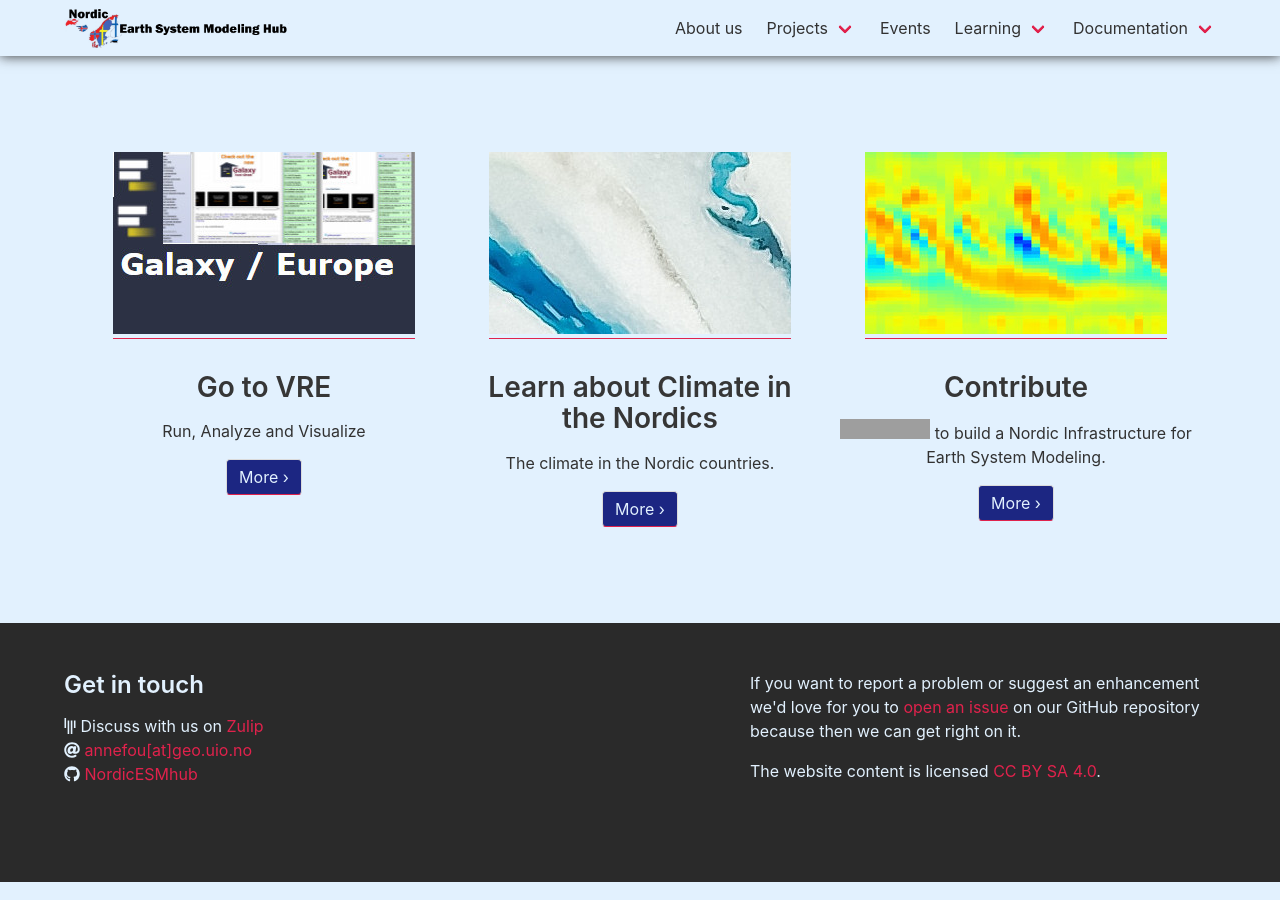
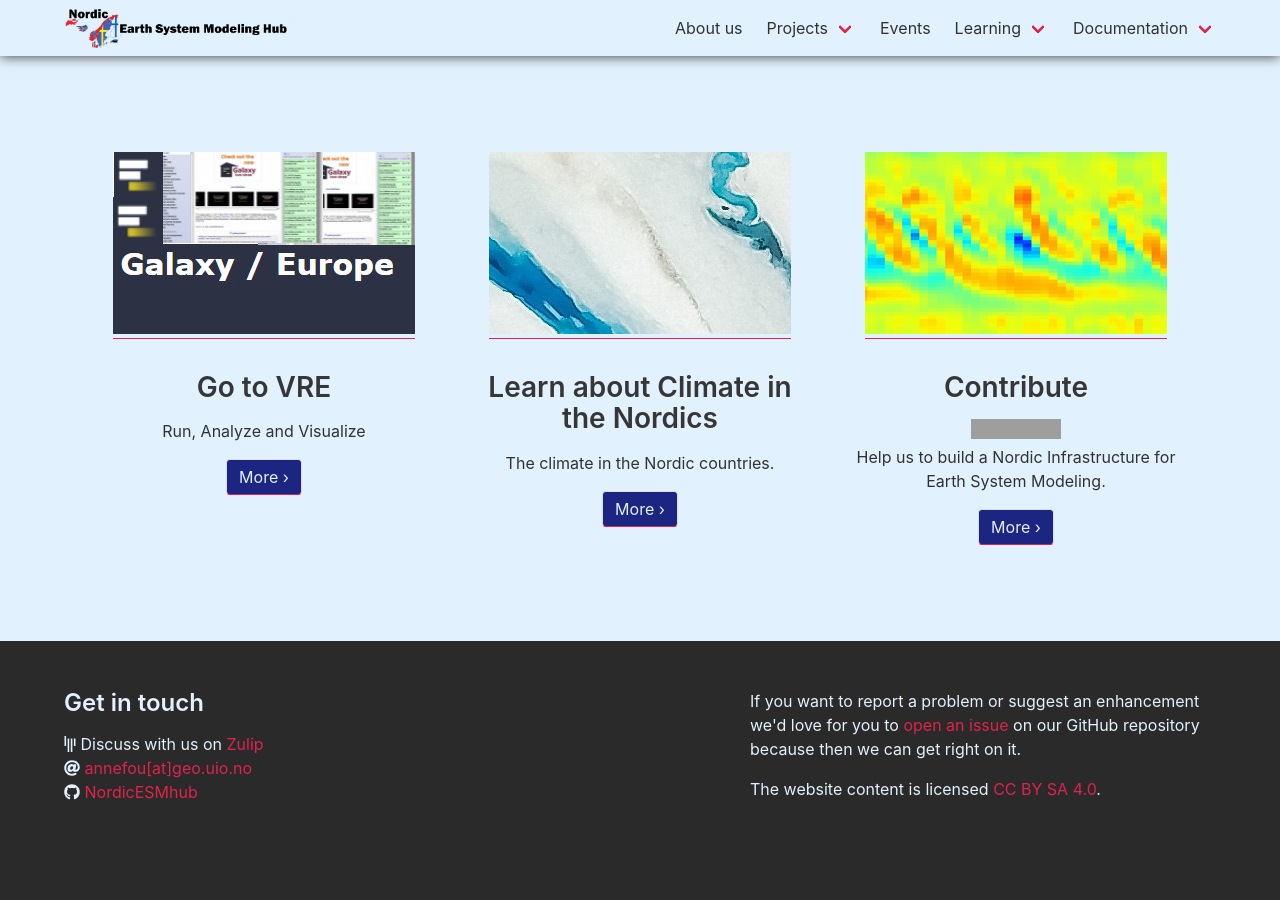
Before and after one commit to NordicESMhub/nordicesmhub.github.io, a Jekyll site: the page built from index.md, in a window 1280 px wide and 900 px high, scrolled down 766 px. Built offline with Jekyll 4.4.1, drawn with Linux system fonts in a browser that asks for light colours; nearby versions of some CDN libraries; grey boxes are pictures that could not be loaded.

Commit message:
text changed and newline added

```diff
--- a/index.md
+++ b/index.md
@@ -19,7 +19,7 @@ widget3:
   title: "Contribute"
   url: '/projects/ines'
   image: /images/widget-3-302x182.jpg
-  text: '<img src="https://img.shields.io/badge/join%20us-on%20zulip-blue.svg"> to build a Nordic Infrastructure for Earth System Modeling.'
+  text: '<img src="https://img.shields.io/badge/join%20us-on%20zulip-blue.svg"> <br> Help us to build a Nordic Infrastructure for Earth System Modeling.'
 ---
 
 The aim of the Nordic Earth System Modeling Hub to build a Nordic ESM community within the Nordic countries (Denmark, Finland, Sweden, Iceland, Estonia, Norway) for sharing knowledge, codes (climate models, Galaxy climate data analysis and visualization tools),
```
